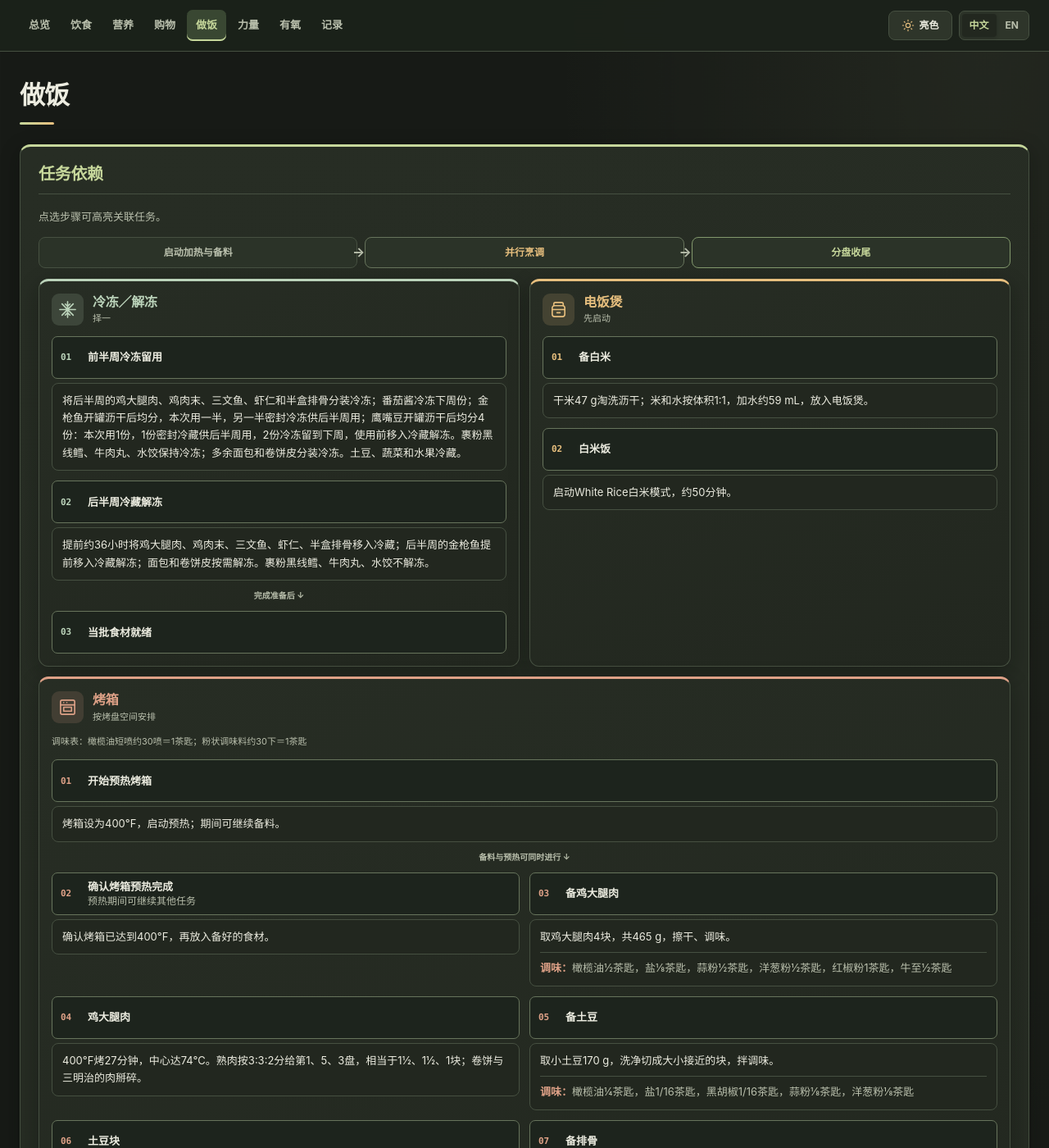
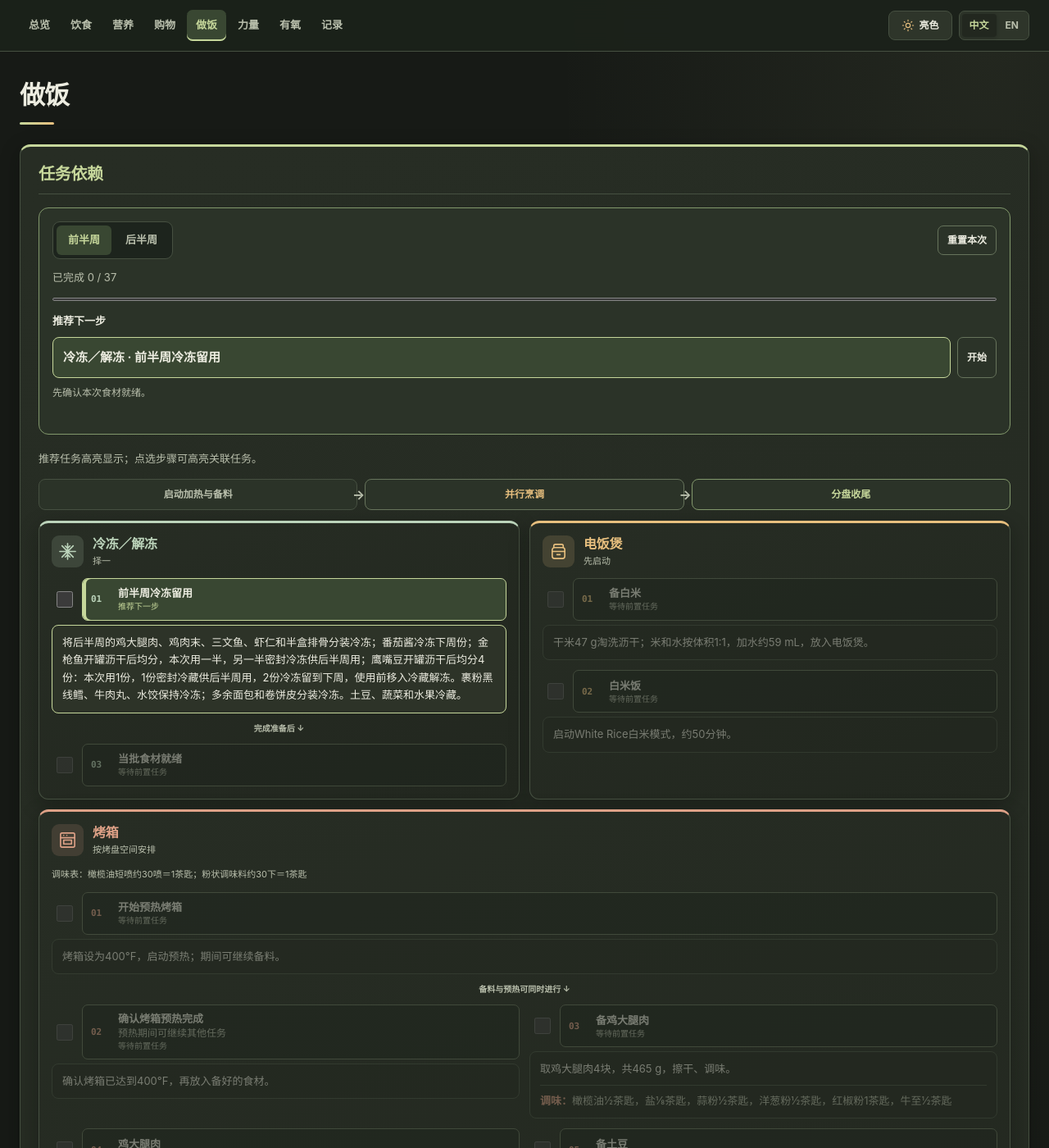
Before and after one commit to yunhaixiang/fitness, a Jekyll site: the page built from cooking.md, in a window 1280 px wide and 1400 px high. Shown: the whole window at 82% size. Built offline with Jekyll 4.4.1, drawn with Linux system fonts in a browser that asks for light colours; some of the changed text lies outside the part shown.

Commit message:
Restore cooking checklist and next-task recommendations

```diff
--- a/_layouts/default.html
+++ b/_layouts/default.html
@@ -56,6 +56,7 @@
   {% if page.overview or page.url == '/' %}<script src="{{ '/assets/today.js' | relative_url }}?v={{ site.time | date: '%s' }}" defer></script>{% endif %}
   {% if page.visual %}<script src="{{ '/assets/visual-tables.js' | relative_url }}?v={{ site.time | date: '%s' }}" defer></script>{% endif %}
   {% if page.cooking %}<script src="{{ page.cooking_flow_script | default: '/assets/cooking-flow.js' | relative_url }}?v={{ site.time | date: '%s' }}" defer></script>
+  <script src="{{ '/assets/cooking-progress.js' | relative_url }}?v={{ site.time | date: '%s' }}" defer></script>
   {% endif %}
   {% if page.strength %}<script src="{{ '/assets/strength-volume.js' | relative_url }}?v={{ site.time | date: '%s' }}" defer></script>{% endif %}
   {% if page.tracker or page.overview or page.url == '/' %}
--- a/assets/cooking-flow.js
+++ b/assets/cooking-flow.js
@@ -109,7 +109,7 @@
     return element;
   };
   root.replaceChildren();
-  const intro = create('p', 'cooking-flow-intro', t('点选步骤可高亮关联任务。', 'Select a step to highlight related tasks.'));
+  const intro = create('p', 'cooking-flow-intro', t('推荐任务高亮显示；点选步骤可高亮关联任务。', 'Recommended tasks are highlighted. Select a step to highlight related tasks.'));
   const phases = create('div', 'cooking-flow-phases');
   for (const [index, text] of [t('启动加热与备料', 'Start Heating and Prep'), t('并行烹调', 'Cook in Parallel'), t('分盘收尾', 'Portion and Finish')].entries()) {
     phases.append(create('span', `cooking-flow-phase cooking-flow-phase-${index + 1}`, text));
```
Also changed, not shown: README.md.
